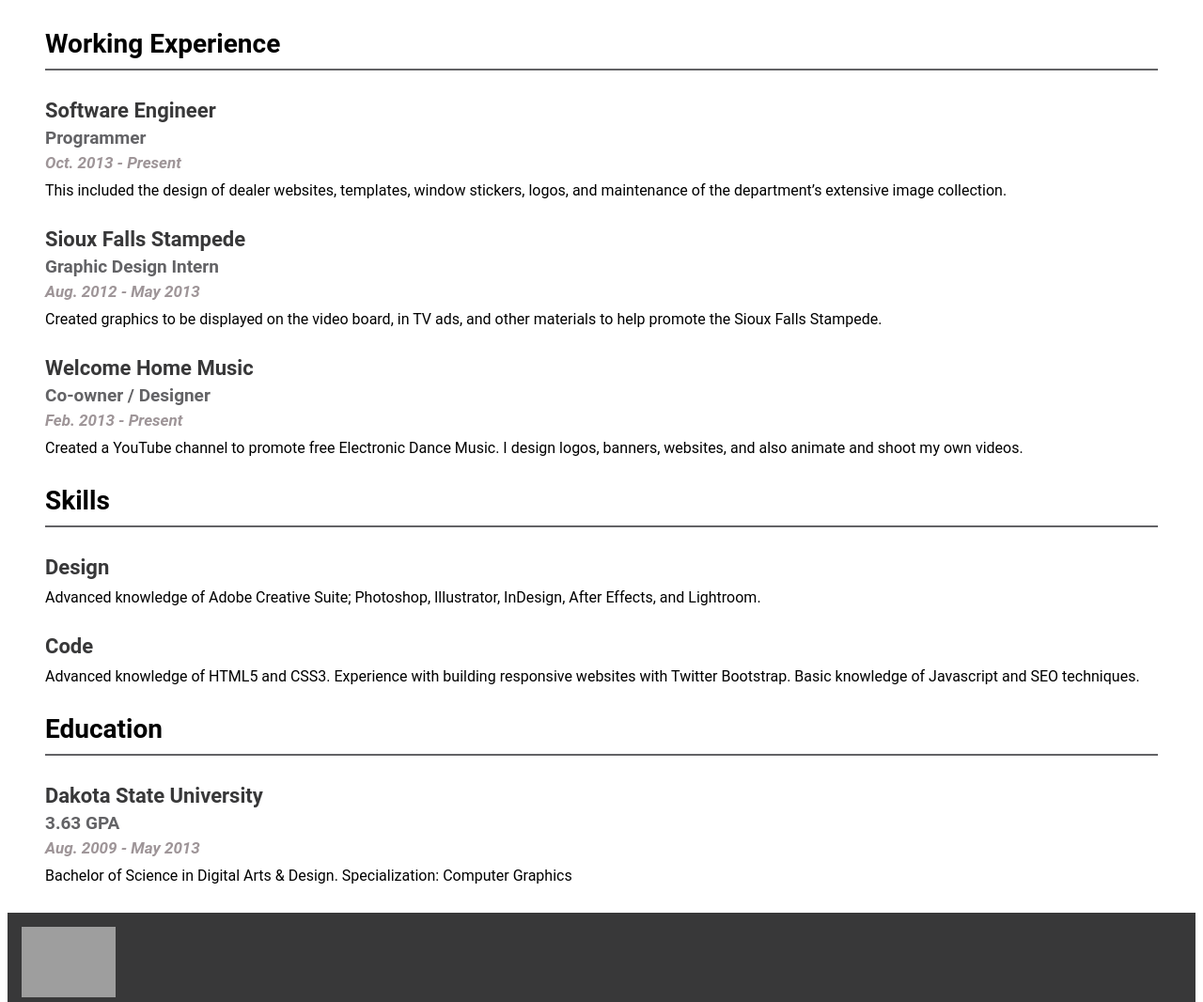
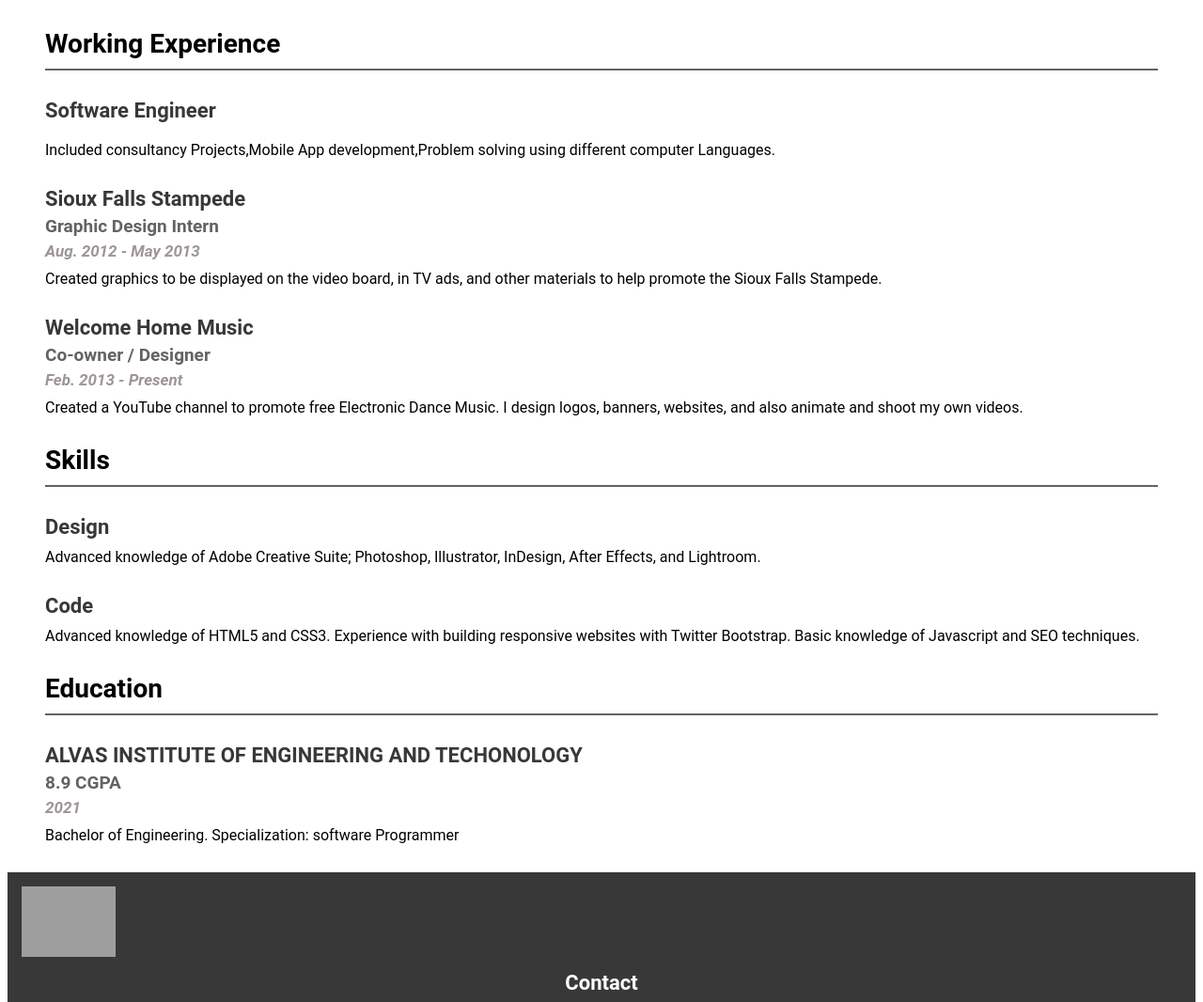
Before and after one commit to SumanRathod009/SumanRathod009.Github.io, a plain HTML site: page index.html in a window 1280 px wide. Shown: the part 460-1526 px from the top of the page at 94% size. Drawn offline with Linux system fonts and the light colour scheme; grey boxes are pictures that could not be loaded.

Commit message:
Update index.html

```diff
--- a/index.html
+++ b/index.html
@@ -12,9 +12,9 @@
       <!-- Carsforsale.com -->
       <h1 class="heading">Working Experience</h1>
         <h2 class="title">Software Engineer</h2>
-          <h3 class="subtitle">Programmer</h3>
-            <h4 class="date">Oct. 2013 - Present</h4>
-              <p> This included the design of dealer websites, templates, window stickers, logos, and maintenance of the department’s extensive image collection.</p>
+          <h3 class="subtitle"></h3>
+            <h4 class="date"></h4>
+              <p> Included consultancy Projects,Mobile App development,Problem solving using different computer Languages.</p>
 
       <!-- Sioux Falls Stampede -->
         <h2 class="title">Sioux Falls Stampede</h2>
@@ -149,11 +149,11 @@ a:active {color:#fff;}
         <p>Advanced knowledge of HTML5 and CSS3. Experience with building responsive websites with Twitter Bootstrap. Basic knowledge of Javascript and SEO techniques.</p>
 
       <h1 class="heading">Education</h1>
-        <h2 class="title">Dakota State University</h2>
-          <h3 class="subtitle">3.63 GPA</h3>
-            <h4 class="date">Aug. 2009 - May 2013</h4>
-              <p>Bachelor of Science in Digital Arts & Design.
-Specialization: Computer Graphics</p>
+        <h2 class="title">ALVAS INSTITUTE OF ENGINEERING AND TECHONOLOGY</h2>
+          <h3 class="subtitle">8.9 CGPA</h3>
+            <h4 class="date">2021</h4>
+              <p>Bachelor of Engineering.
+Specialization: software Programmer</p>
     </div>
   </div>
   <div class="row">
```
